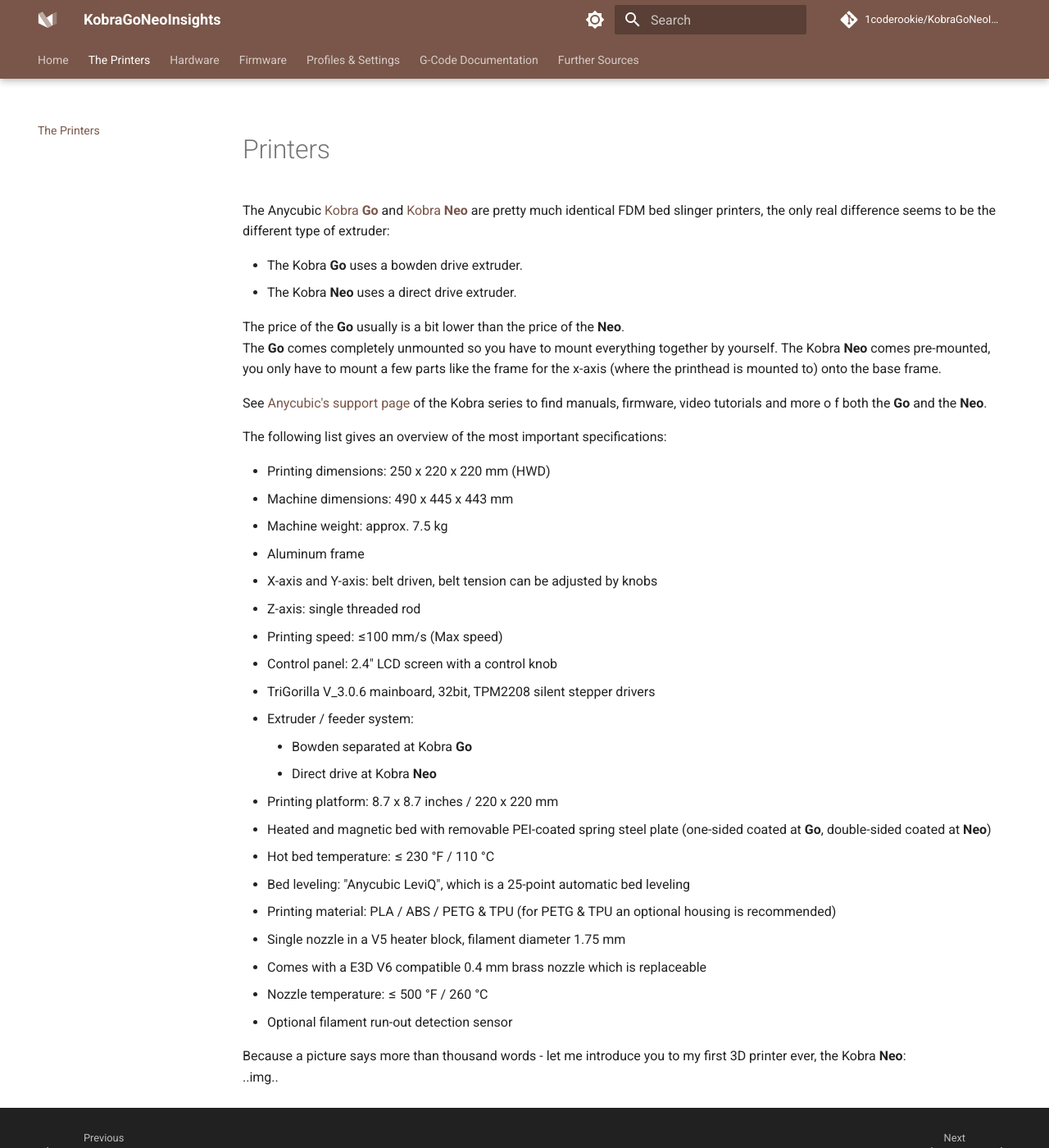
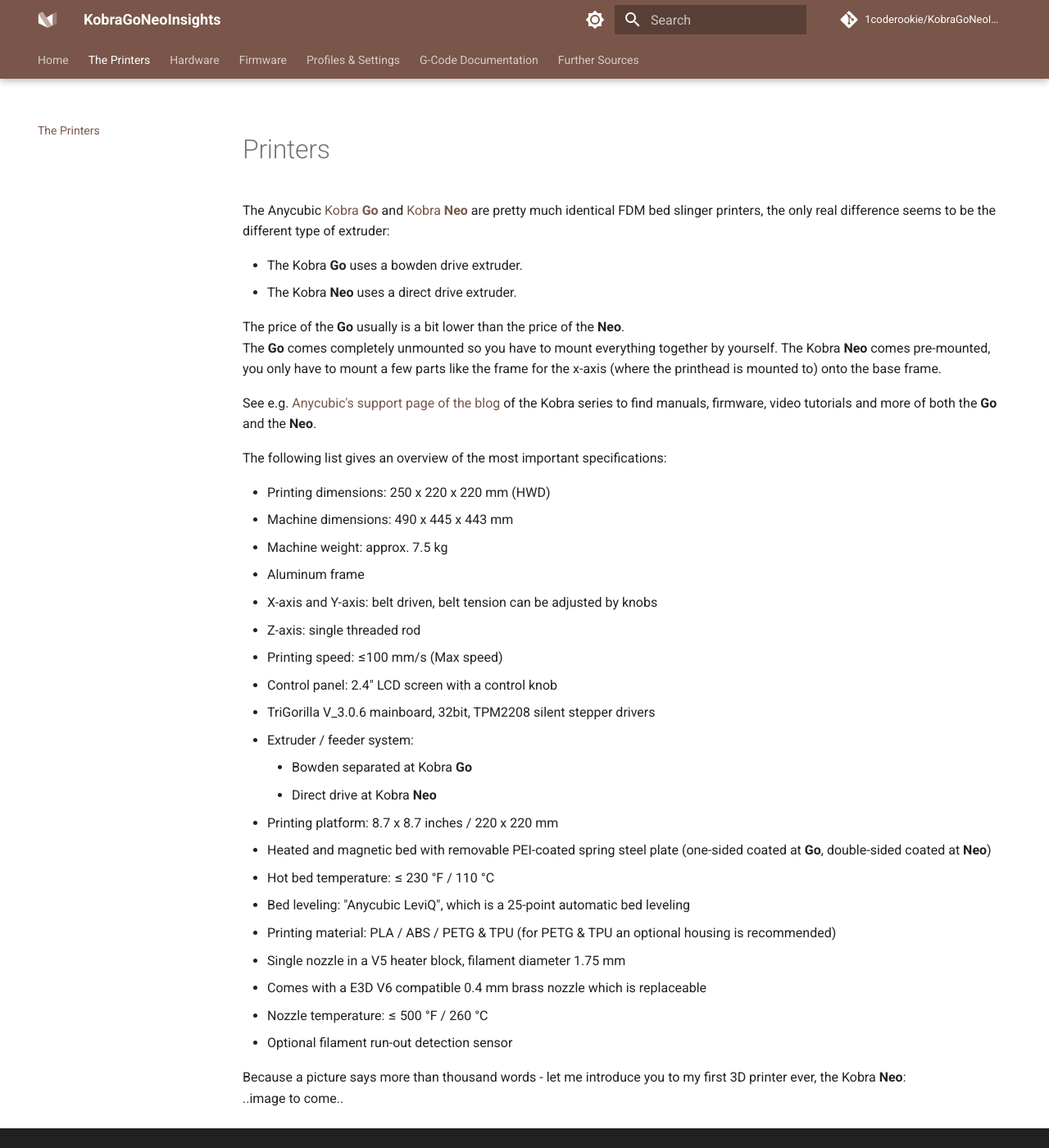
Before and after one commit to 1coderookie/KobraGoNeoInsights, an MkDocs documentation site: the page built from docs/printers.md, in a window 1280 px wide and 1400 px high. Shown: the whole window at 82% size. Built offline with MkDocs 1.6.1 and Material for MkDocs 9.7.7, drawn with Linux system fonts in a browser that asks for light colours; comment, search, counter and statistics services are not loaded.

Commit message:
Update printers.md

```diff
--- a/docs/printers.md
+++ b/docs/printers.md
@@ -9,7 +9,7 @@
 The price of the **Go** usually is a bit lower than the price of the **Neo**.
 The **Go** comes completely unmounted so you have to mount everything together by yourself. The Kobra **Neo** comes pre-mounted, you only have to mount a few parts like the frame for the x-axis (where the printhead is mounted to) onto the base frame.
 
-See [Anycubic's support page](https://www.anycubic.com/blogs/news/all-you-need-to-know-about-kobra-series) of the Kobra series to find manuals, firmware, video tutorials and more o f both the **Go** and the **Neo**.
+See e.g. [Anycubic's support page of the blog](https://www.anycubic.com/blogs/news/all-you-need-to-know-about-kobra-series) of the Kobra series to find manuals, firmware, video tutorials and more of both the **Go** and the **Neo**.
 
 The following list gives an overview of the most important specifications:
 
@@ -36,4 +36,4 @@
 - Optional filament run-out detection sensor
 
 Because a picture says more than thousand words - let me introduce you to my first 3D printer ever, the Kobra **Neo**:
-..img..
+..image to come..
```
